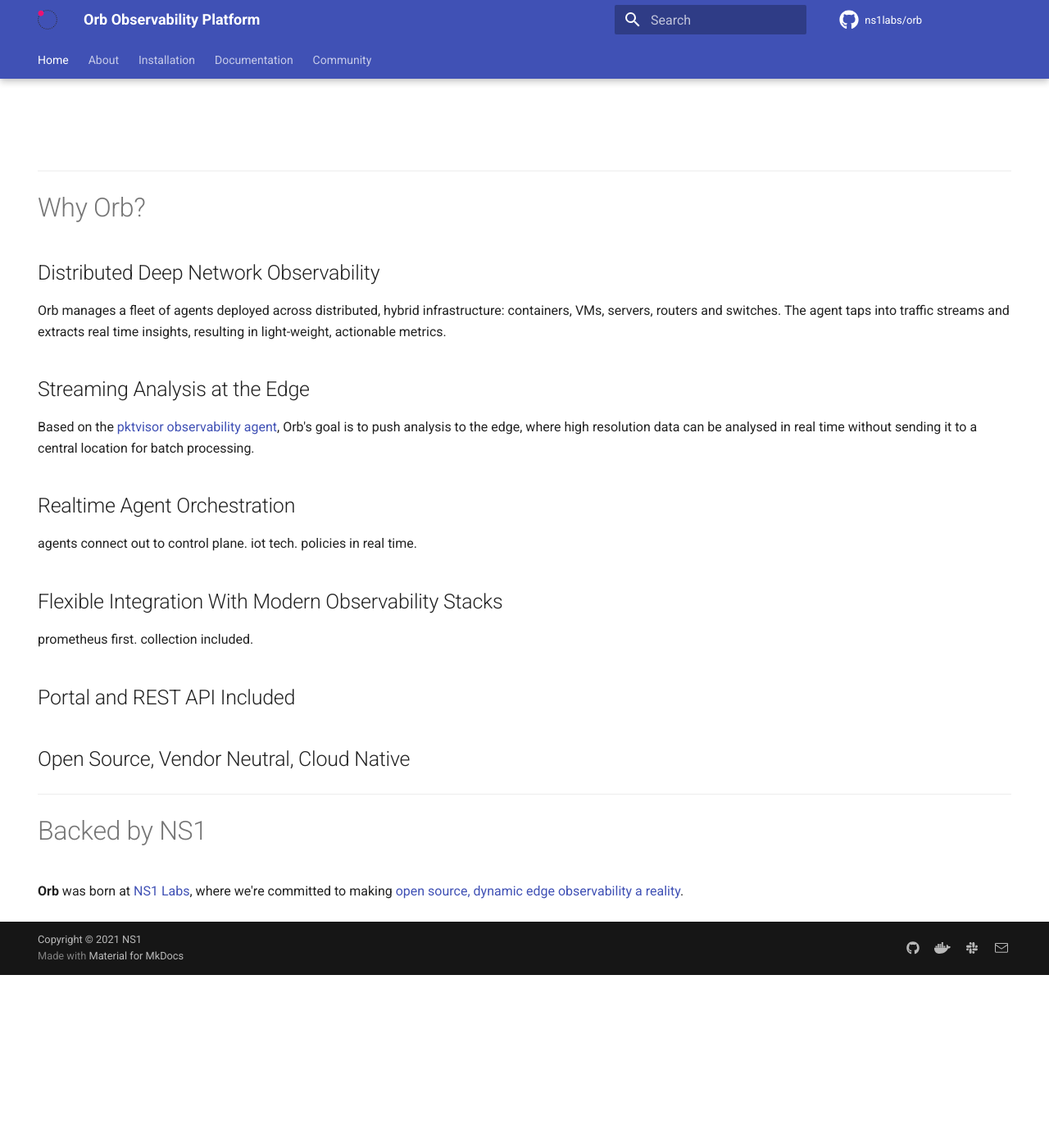
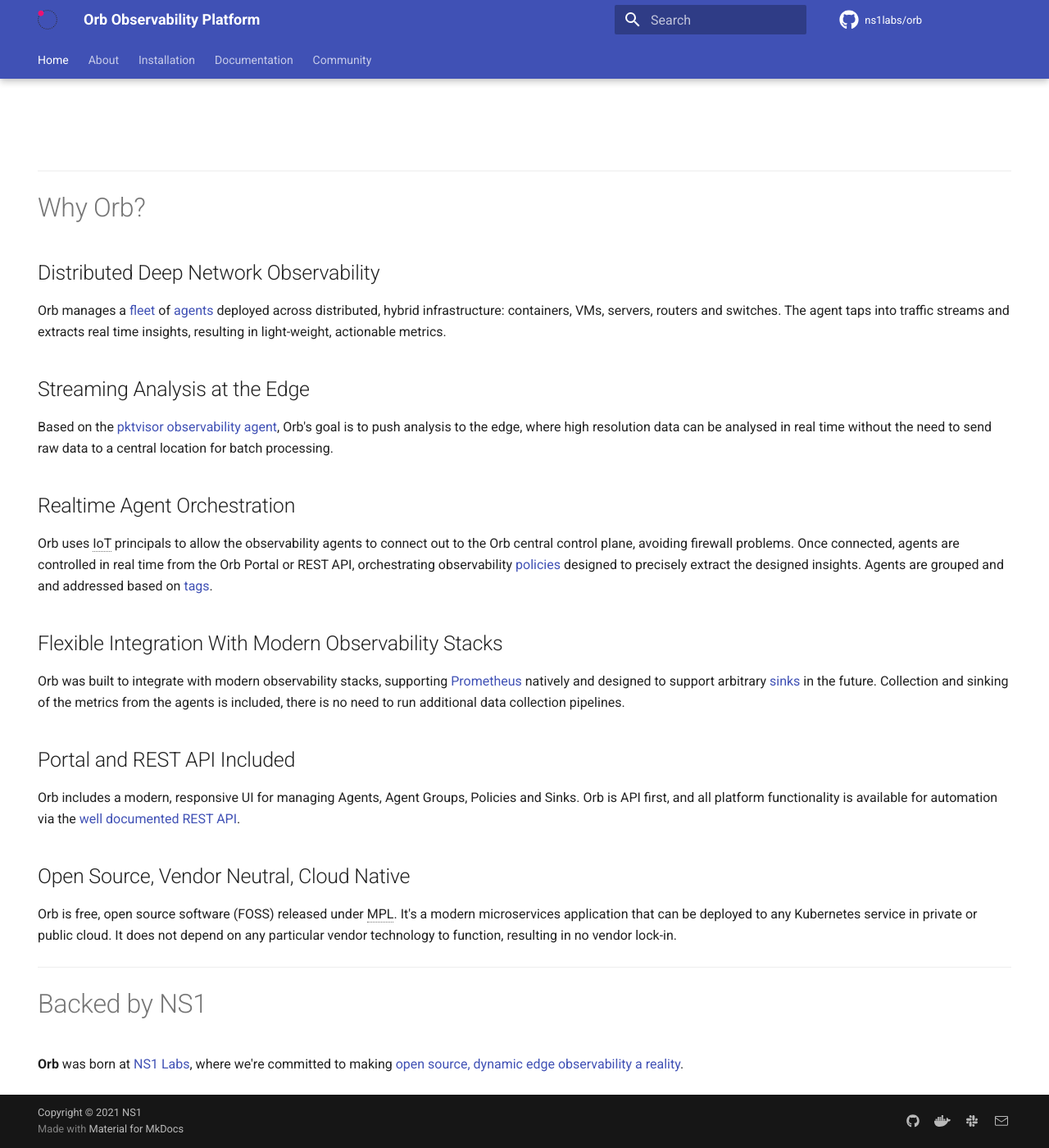
Before and after one commit to orb-community/orb-website, an MkDocs documentation site: the page built from docs/index.md, in a window 1280 px wide and 1400 px high, scrolled down 614 px. Shown: the whole window at 82% size. Built offline with MkDocs 1.6.1 and Material for MkDocs 9.7.7, drawn with Linux system fonts in a browser that asks for light colours; comment, search, counter and statistics services are not loaded; before the commit the page ends 1803 px from its top, so only the background shows below that.

Commit message:
home page

```diff
--- a/docs/index.md
+++ b/docs/index.md
@@ -20,22 +20,34 @@
 # Why Orb?
 
 ## Distributed Deep Network Observability
-Orb manages a fleet of agents deployed across distributed, hybrid infrastructure: containers, VMs, servers, routers and switches.
+Orb manages a [fleet](about/#fleet) of [agents](about/#agent) deployed across distributed, hybrid infrastructure: containers, VMs, servers, routers and switches.
 The agent taps into traffic streams and extracts real time insights, resulting in light-weight, actionable metrics.
 
 ## Streaming Analysis at the Edge
 Based on the [pktvisor observability agent](https://pktvisor.dev), Orb's goal is to push analysis to the edge, where high resolution
-data can be analysed in real time without sending it to a central location for batch processing.
+data can be analysed in real time without the need to send raw data to a central location for batch processing.
 
 ## Realtime Agent Orchestration
-agents connect out to control plane. iot tech. policies in real time.
+Orb uses IoT principals to allow the observability agents to connect out to the Orb central control plane, avoiding firewall problems.
+Once connected, agents are controlled in real time from the Orb Portal or REST API, orchestrating observability [policies](about/#policies) designed
+to precisely extract the designed insights. Agents are grouped and and addressed based on [tags](about/#agent-group).
+
+*[IoT]: Internet of Things
+*[MPL]: Mozilla Public License
 
 ## Flexible Integration With Modern Observability Stacks
-prometheus first. collection included.
+Orb was built to integrate with modern observability stacks, supporting [Prometheus](https://prometheus.io/) natively and
+designed to support arbitrary [sinks](about/#sinks) in the future. Collection and sinking of the metrics from the agents
+is included, there is no need to run additional data collection pipelines.
 
 ## Portal and REST API Included
+Orb includes a modern, responsive UI for managing Agents, Agent Groups, Policies and Sinks. Orb is API first, and all platform functionality
+is available for automation via the [well documented REST API](docs/#working-with-api-docs).
 
 ## Open Source, Vendor Neutral, Cloud Native
+Orb is free, open source software (FOSS) released under MPL. It's a modern microservices application that can be deployed
+to any Kubernetes service in private or public cloud. It does not depend on any particular vendor technology to function, resulting
+in no vendor lock-in.
 
 ***
 
--- a/mkdocs.yml
+++ b/mkdocs.yml
@@ -14,6 +14,8 @@
   icon:
     repo: fontawesome/brands/github
 markdown_extensions:
+  - abbr
+  - pymdownx.snippets
   - attr_list
   - md_in_html
   - toc:
```
